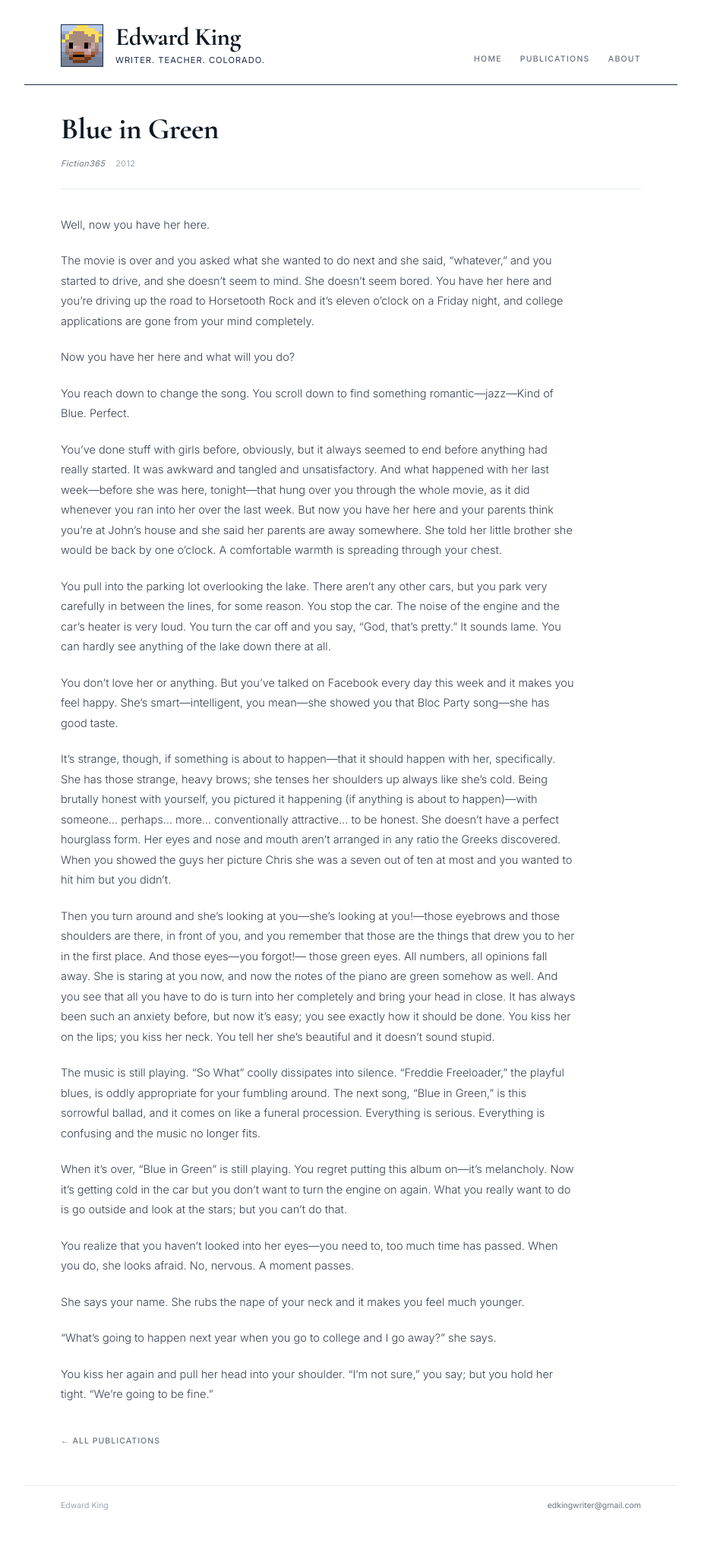
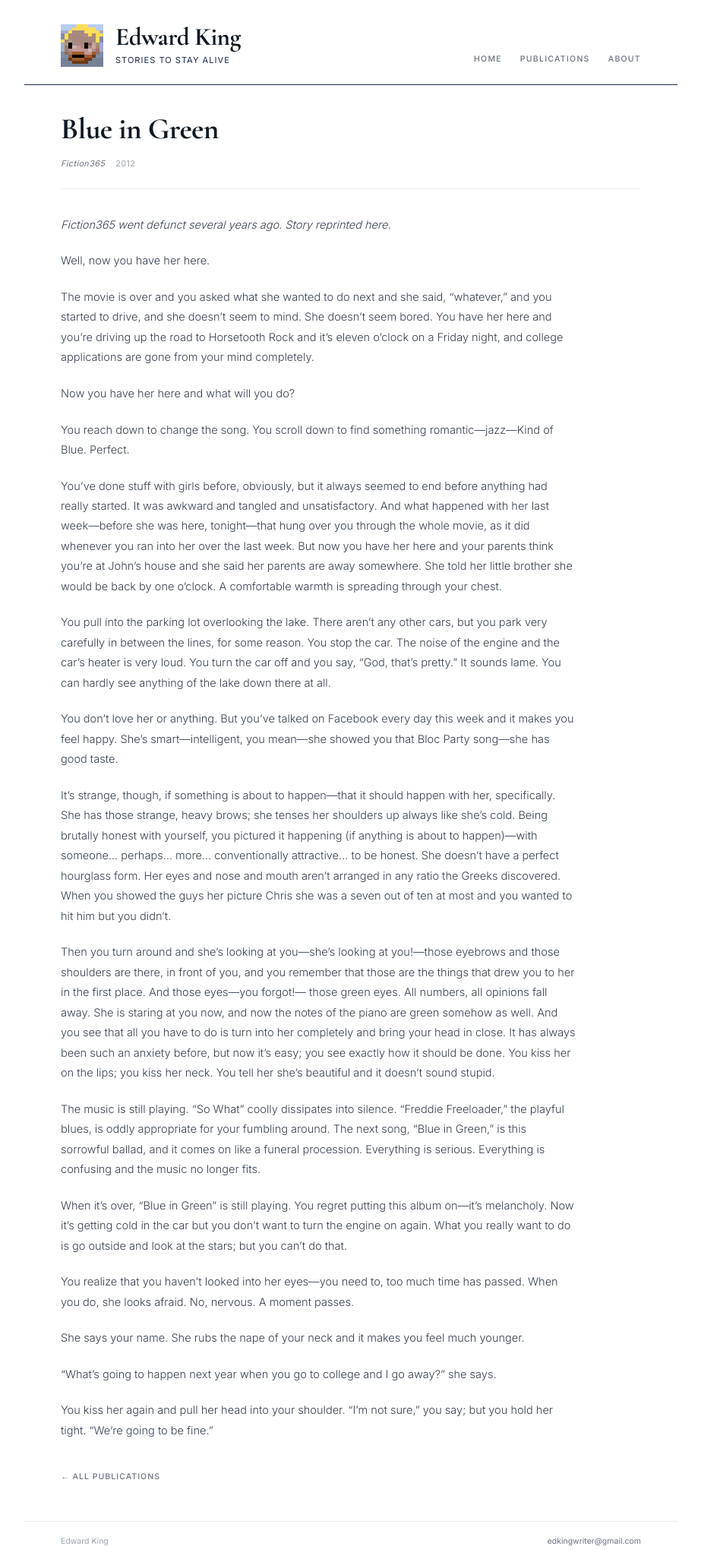
Before and after one commit to edking4967/edwardk.ing, a Jekyll site: the page built from _stories/blue-in-green.md, in a window 1280 px wide. Shown: the whole page at 76% size, without its empty margins (178-1101 px from the left). Built offline with Jekyll 4.4.1, drawn with Linux system fonts in a browser that asks for light colours; before the commit the page ends 2008 px from its top, so only the background shows below that.

Commit message:
Fixed header

```diff
--- a/_config.yml
+++ b/_config.yml
@@ -1,5 +1,5 @@
 title: Edward King
-tagline: Writer. Teacher. Colorado.
+tagline: Stories to stay alive
 description: Writer based in Colorado.
 baseurl: ""
 url: "https://edwardk.ing"
--- a/_stories/blue-in-green.md
+++ b/_stories/blue-in-green.md
@@ -4,6 +4,8 @@ title: Blue in Green
 venue: Fiction365
 year: 2012
 ---
+
+*Fiction365 went defunct several years ago. Story reprinted here.*
 
 Well, now you have her here.
 
--- a/assets/css/main.scss
+++ b/assets/css/main.scss
@@ -61,7 +61,6 @@ a { color: inherit; text-decoration: none; }
   height: 56px;
   image-rendering: pixelated;
   image-rendering: crisp-edges;
-  border: 1.5px solid $navy;
   flex-shrink: 0;
 }
 
```
Also changed, not shown: 7 other files.
